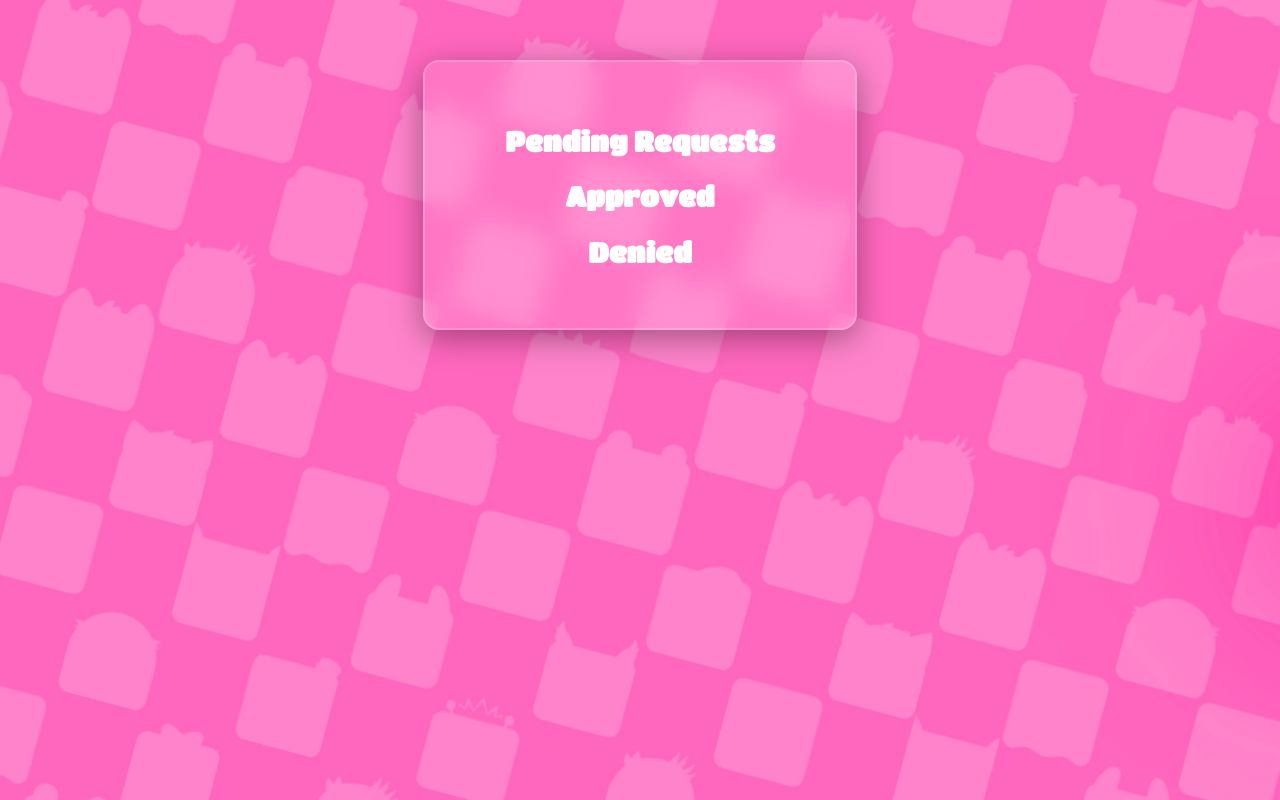
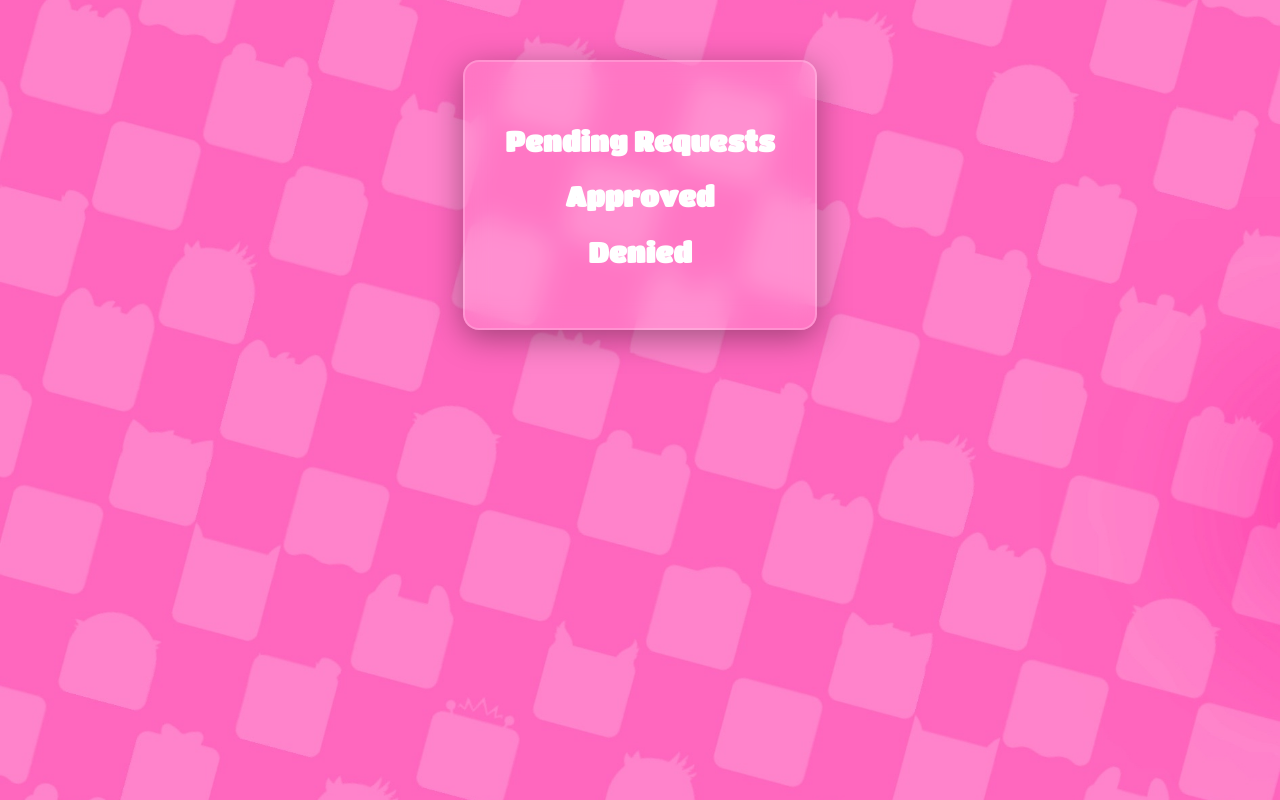
Before and after one commit to WavesBypass/idfk, a website: page public/forms.html in a window 1280 px wide. Drawn offline with Linux system fonts and the light colour scheme; no server answers.

Commit message:
Add files via upload

```diff
--- a/public/css/auth.css
+++ b/public/css/auth.css
@@ -67,9 +67,9 @@ body {
   box-shadow: var(--shadow);
   text-align: center;
   backdrop-filter: blur(12px);
-  max-width: 350px;
-  width: 90%;
+  width: fit-content;
   margin-top: 60px;
+  max-height: fit-content;
 }
 
 .login-heading {
```
